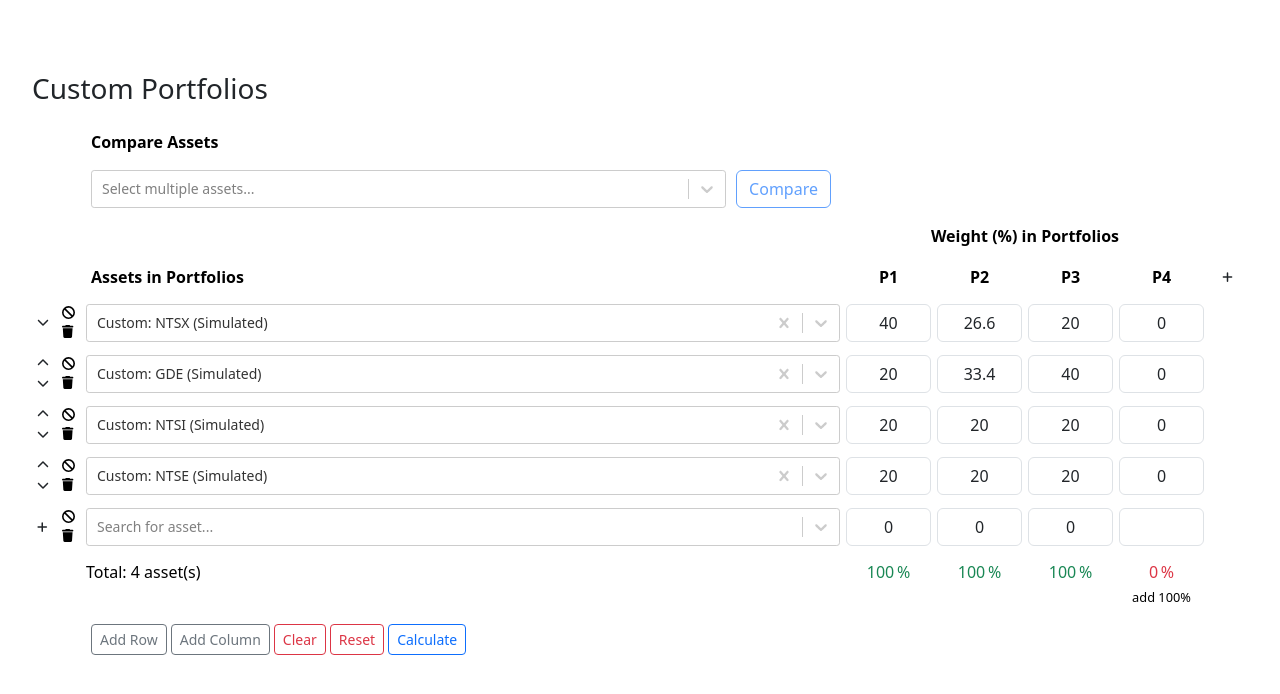
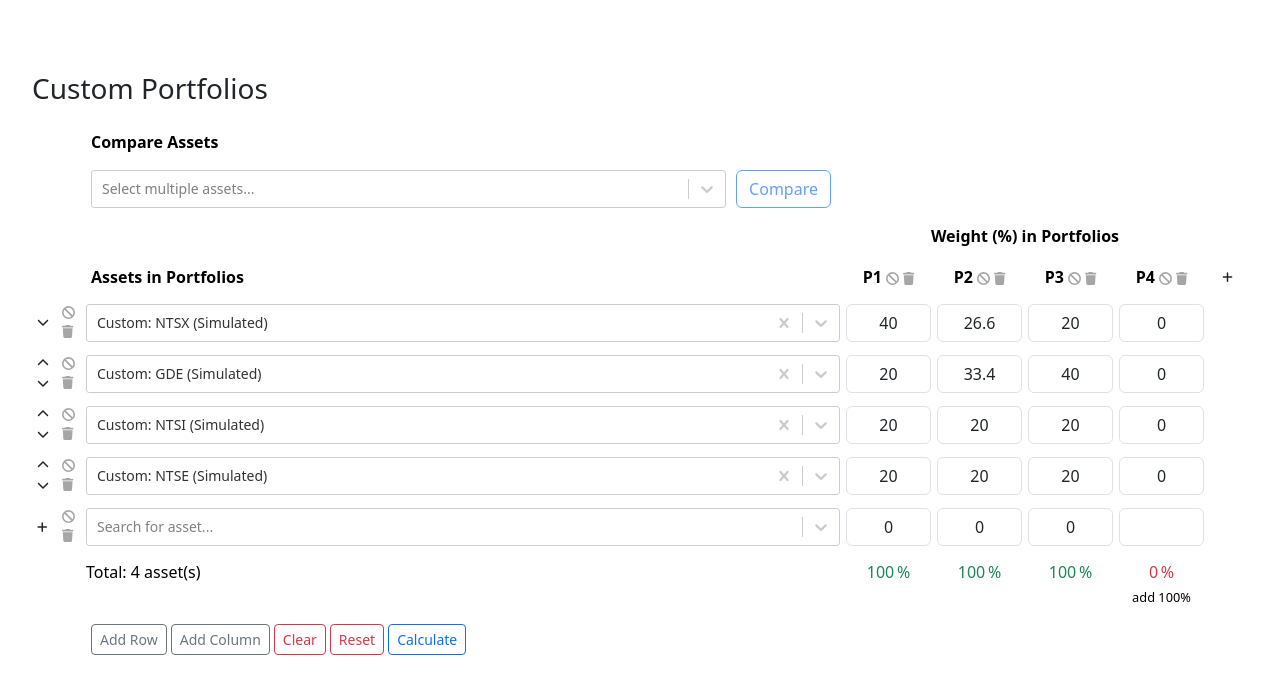
Before and after one commit to prettycode/portfolio-backtest, a React (Vite) app: page / in a window 1280 px wide. Shown: the top 694 px of the page. Built offline with nearby package versions, Linux system fonts and the light colour scheme.

Commit message:
Similar icons for columns. Needs to be refactored into components vs. copy-paste.

```diff
--- a/src/Components/FundSelection/FundSelectionTable.tsx
+++ b/src/Components/FundSelection/FundSelectionTable.tsx
@@ -4,7 +4,7 @@ import { fetchMarketFunds } from '../../Fund/services/fetchMarketFunds';
 import { fetchCustomFunds } from '../../Fund/services/fetchCustomFunds';
 import { FundSelectionDropdown, FundSelectionDropdownOptionType } from './FundSelectionDropdown';
 import { FontAwesomeIcon } from '@fortawesome/react-fontawesome';
-import { faBan, faChevronDown, faChevronUp, faDeleteLeft, faPlus, faTrash } from '@fortawesome/free-solid-svg-icons';
+import { faBan, faChevronDown, faChevronUp, faPlus, faTrash } from '@fortawesome/free-solid-svg-icons';
 import { FundAllocation } from '../../Fund/models/Fund/FundAllocation';
 import FundAnalysis from '../FundAnalysis/FundAnalysis';
 import cloneDeep from 'lodash.clonedeep';
@@ -220,6 +220,10 @@ const FundSelectionTable: React.FC<FundSelectionTableProps> = ({ state, onCalcul
                         {Array.from({ length: columnsCount }).map((_, index) => (
                             <th key={index} className="text-center" title={`Portfolio ${index + 1}`}>
                                 P{index + 1}
+                                <span style={{ fontSize: 'small' }}>
+                                    <FontAwesomeIcon icon={faBan} className="ms-1 text-faded"></FontAwesomeIcon>
+                                    <FontAwesomeIcon icon={faTrash} className="ms-1 text-faded"></FontAwesomeIcon>
+                                </span>
                             </th>
                         ))}
                         <th>
@@ -269,7 +273,7 @@ const FundSelectionTable: React.FC<FundSelectionTableProps> = ({ state, onCalcul
                                     </div>
                                 )}
                             </td>
-                            <td style={{ fontSize: 'small' }}>
+                            <td style={{ fontSize: 'small' }} className="text-faded">
                                 <FontAwesomeIcon icon={faBan}></FontAwesomeIcon>
                                 <FontAwesomeIcon icon={faTrash}></FontAwesomeIcon>
                             </td>
--- a/src/Main.css
+++ b/src/Main.css
@@ -31,3 +31,7 @@ table {
 td {
     vertical-align: middle;
 }
+
+.text-faded {
+    color: rgba(0, 0, 0, 0.35) !important;
+}
```
